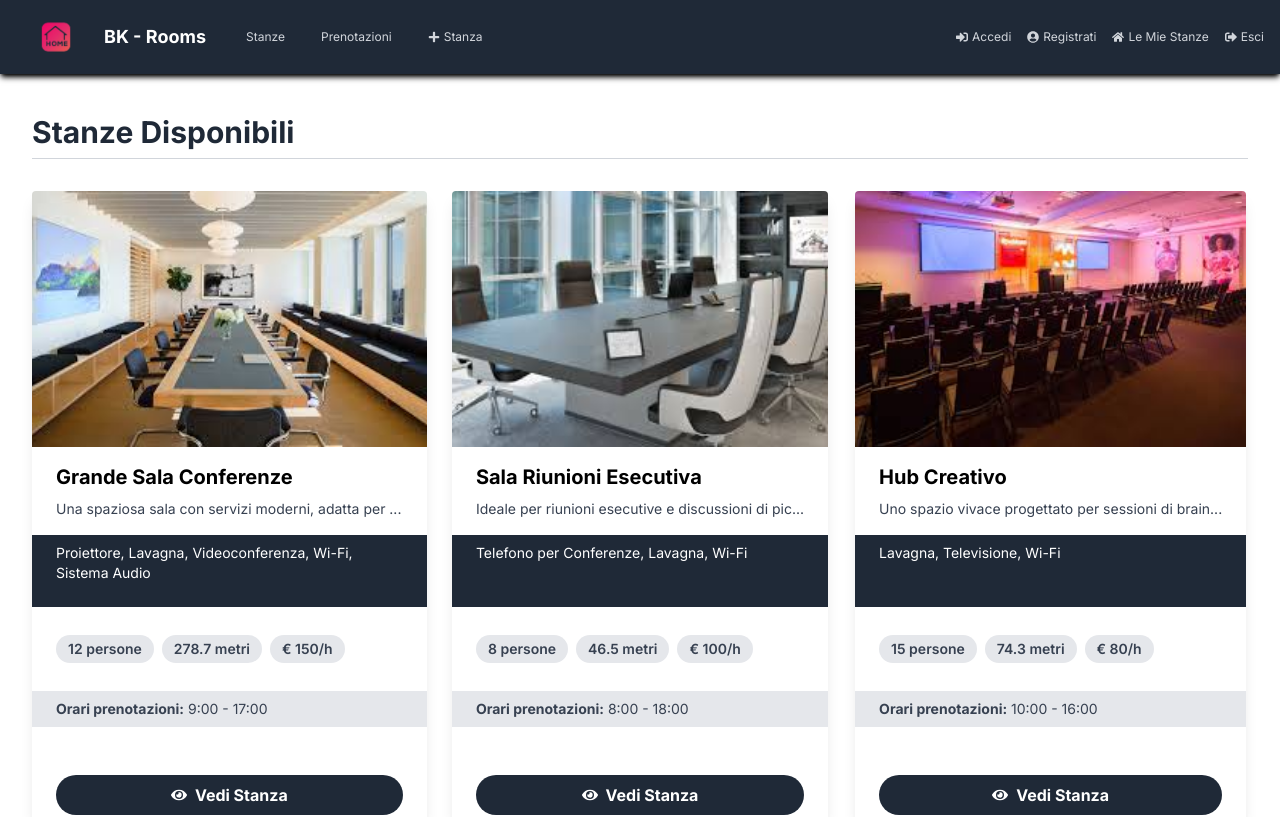
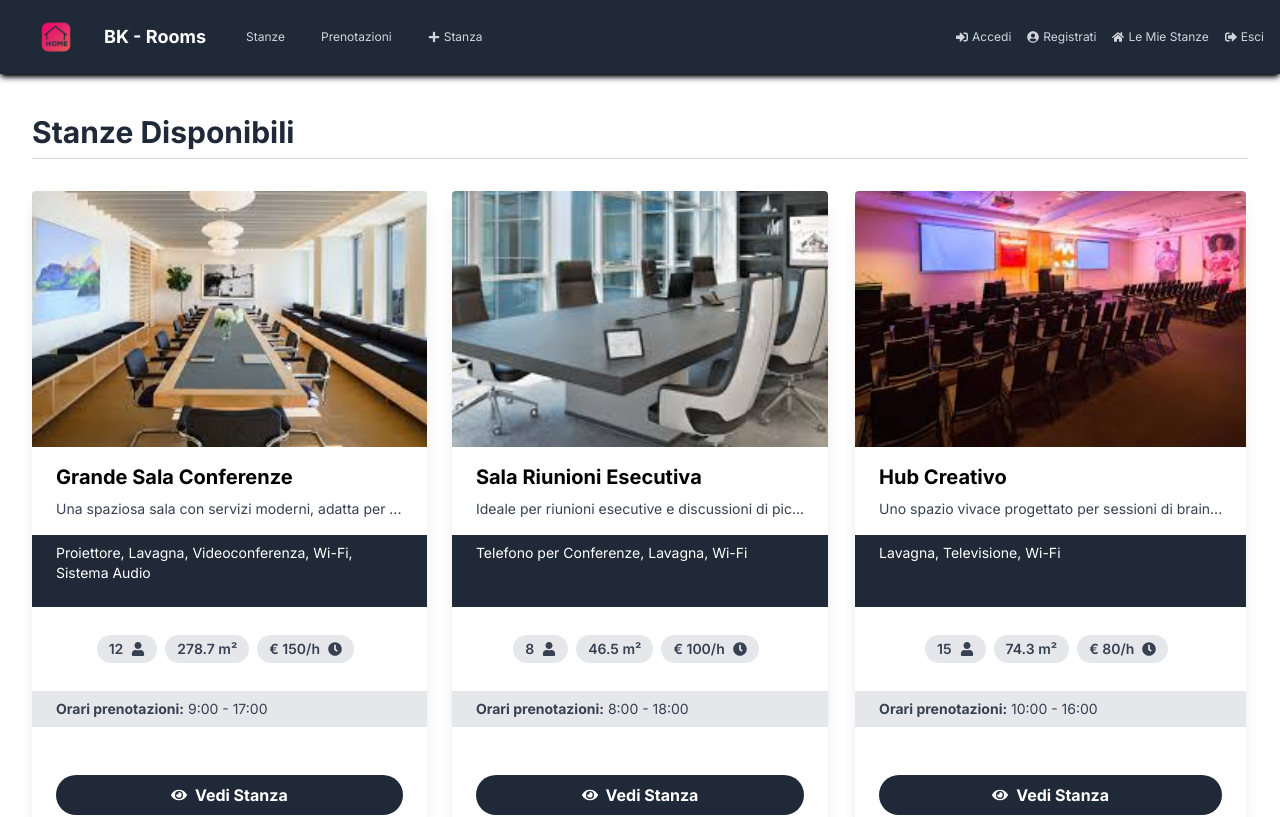
Before and after one commit to Lorenzo7991/booking-training-app, a Next.js app: page / in a window 1280 px wide. Shown: the top 817 px of the page. Built offline with nearby package versions, Linux system fonts and the light colour scheme.

Commit message:
Enhance RoomCard component with additional icons and improved layout for amenities and pricing

```diff
--- a/components/RoomCard.jsx
+++ b/components/RoomCard.jsx
@@ -1,6 +1,6 @@
 import React from 'react';
 import Image from 'next/image';
-import { FaEye } from 'react-icons/fa';
+import { FaEye, FaUser, FaClock } from 'react-icons/fa';
 import Link from 'next/link';
 
 function RoomCard({ room }) {
@@ -21,10 +21,10 @@ function RoomCard({ room }) {
                 <div className='services-card bg-gray-800 px-6 py-2'>
                 <p className="text-white text-sm h-14">{room.amenities}</p>
                 </div>
-                <div className="pills-card px-6 pt-4 pb-2 flex-grow my-3">
-                    <span className="inline-block bg-gray-200 rounded-full px-3 py-1 text-sm font-semibold text-gray-700 mr-2 mb-2">{room.capacity} persone</span>
-                    <span className="inline-block bg-gray-200 rounded-full px-3 py-1 text-sm font-semibold text-gray-700 mr-2 mb-2">{room.square_meters} metri</span>
-                    <span className="inline-block bg-gray-200 rounded-full px-3 py-1 text-sm font-semibold text-gray-700 mr-2 mb-2">€ {room.price_per_hour}/h</span>
+                <div className="pills-card px-6 pt-4 pb-2 flex items-center justify-center flex-grow my-3">
+                    <div className="bg-gray-200 rounded-full px-3 py-1 text-sm font-semibold text-gray-700 mr-2 mb-2 flex items-center gap-2">{room.capacity} <FaUser/></div>
+                    <div className="bg-gray-200 rounded-full px-3 py-1 text-sm font-semibold text-gray-700 mr-2 mb-2">{room.square_meters} m²</div>
+                    <div className="bg-gray-200 rounded-full px-3 py-1 text-sm font-semibold text-gray-700 mr-2 mb-2 flex items-center gap-2">€ {room.price_per_hour}/h <FaClock/></div>
                 </div>
                 <div className='availability bg-gray-200 px-6 py-2'>
                     <p className="text-gray-700 text-sm"><strong>Orari prenotazioni:</strong> {room.availability}</p>
```
